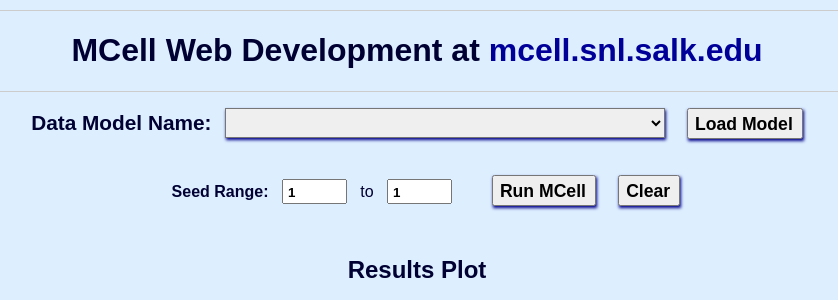
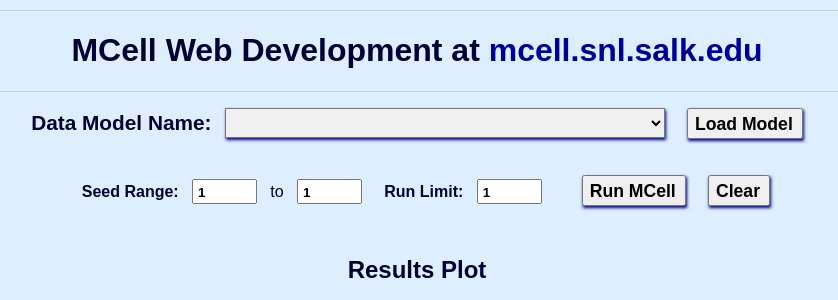
Before and after one commit to mcellteam/mcell_web, a PHP site: page /run_mcell/run_mcell_dm.php in a window 1280 px wide. Shown: the top 300 px of the page, without its empty margins (223-1061 px from the left). Run offline with PHP 8.4, Linux system fonts and the light colour scheme.

Commit message:
Removed hard-coded limits and added a Run Limit (only checks seeds now).

```diff
--- a/run_mcell/run_mcell_dm.php
+++ b/run_mcell/run_mcell_dm.php
@@ -125,6 +125,10 @@ if (in_array("start_seed",array_keys($_POST))) {
 $end_seed = 1;
 if (in_array("end_seed",array_keys($_POST))) {
   $end_seed = $_POST["end_seed"];
+}
+$run_limit = 1;
+if (in_array("run_limit",array_keys($_POST))) {
+  $run_limit = $_POST["run_limit"];
 }
 $what = "";
 if (in_array("what",array_keys($_POST))) {
@@ -314,14 +318,16 @@ if ($total_mcell_runs > 1) {
 }
 
 echo "<p style=\"padding-top:20\">";
-echo " &nbsp; &nbsp; <b>Seed Range:</b> &nbsp; <input type=\"text\" size=\"4\" min=\"1\" max=\"2000\" name=\"start_seed\" value=".$start_seed.">\n";
-echo " &nbsp; to &nbsp;                        <input type=\"text\" size=\"4\" min=\"1\" max=\"2000\" name=\"end_seed\" value=".$end_seed.">\n";
+echo " &nbsp; &nbsp; <b>Seed Range:</b> &nbsp; <input type=\"text\" size=\"4\" min=\"1\" name=\"start_seed\" value=".$start_seed.">\n";
+echo " &nbsp; to &nbsp;                        <input type=\"text\" size=\"4\" min=\"1\" name=\"end_seed\" value=".$end_seed.">\n";
+
+echo " &nbsp; &nbsp; <b>Run Limit:</b> &nbsp; <input type=\"text\" size=\"4\" min=\"1\" name=\"run_limit\" value=".$run_limit.">\n";
 $button_style = "";
-if ($total_mcell_runs > 1) {
+if ($total_mcell_runs > 1 + (3 * $run_limit / 4) ) {
   $button_style = "style=\"background-color: #ee6;\"";
 }
-if ($total_mcell_runs > 10) {
-  $button_style = "style=\"background-color: #f88;\"";
+if ($total_mcell_runs > $run_limit) {
+  $button_style = "disabled style=\"background-color: #f88;\"";
 }
 echo " &nbsp; &nbsp;  &nbsp; &nbsp; <button ".$button_style." type=\"submit\" name=\"what\" value=\"run\">".$mcell_run_label."</button>\n";
 echo " &nbsp; &nbsp; <button type=\"submit\" name=\"what\" value=\"clear\">Clear</button>\n";
```
